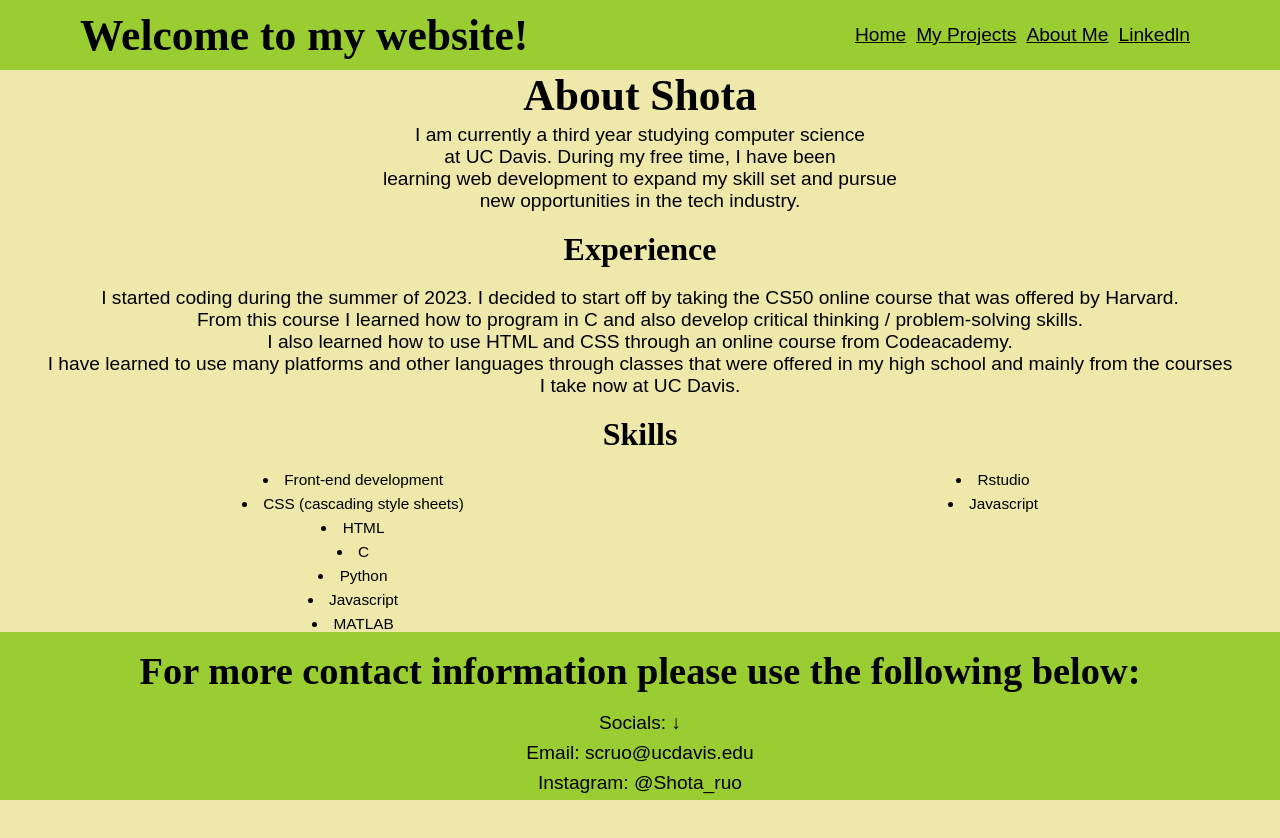
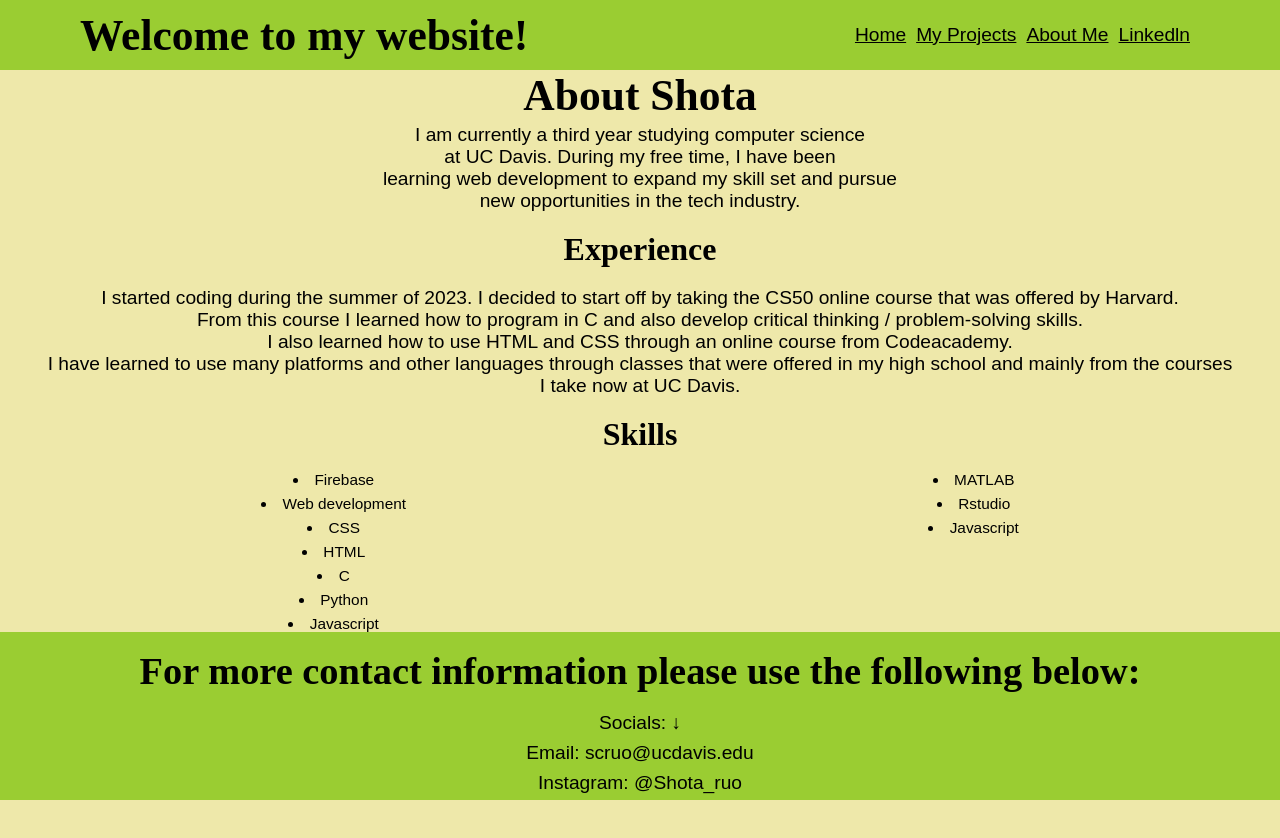
Before and after one commit to shotacurtisruo/ShotaRuo, a React (Create React App) app: page /aboutme in a window 1280 px wide. Shown: the top 838 px of the page. Built offline with nearby package versions, Linux system fonts and the light colour scheme; a web font is replaced by a local one.

Commit message:
skill list update

```diff
--- a/src/components/aboutMe.js
+++ b/src/components/aboutMe.js
@@ -29,8 +29,9 @@ export const AboutMe = () => {
             <h2>Skills</h2>
             <div className='skillList'>
 
-            <li>Front-end development</li>
-            <li>CSS (cascading style sheets)</li>
+            <li>Firebase</li>
+            <li>Web development</li>
+            <li>CSS</li>
             <li>HTML</li>
             <li>C</li>
             <li>Python</li>
```
